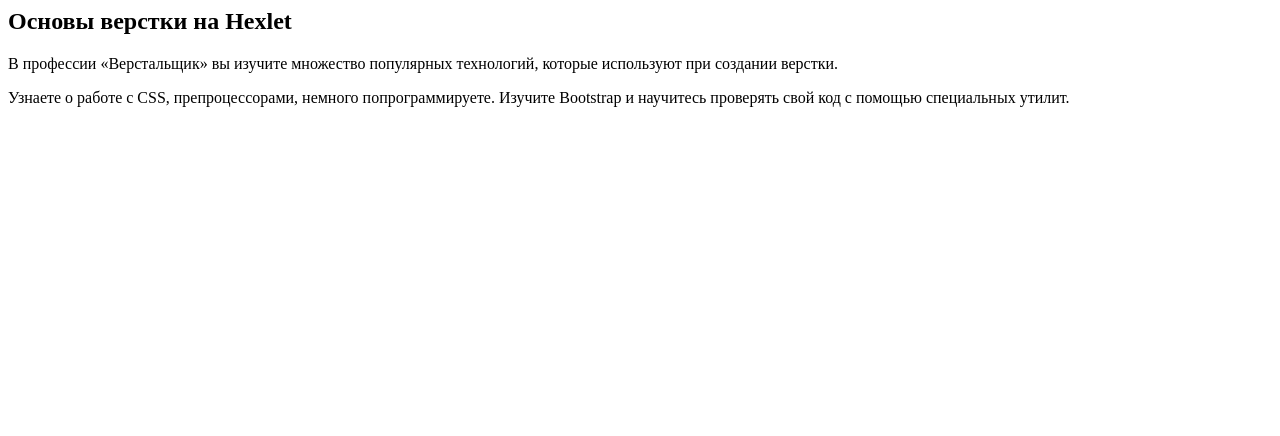
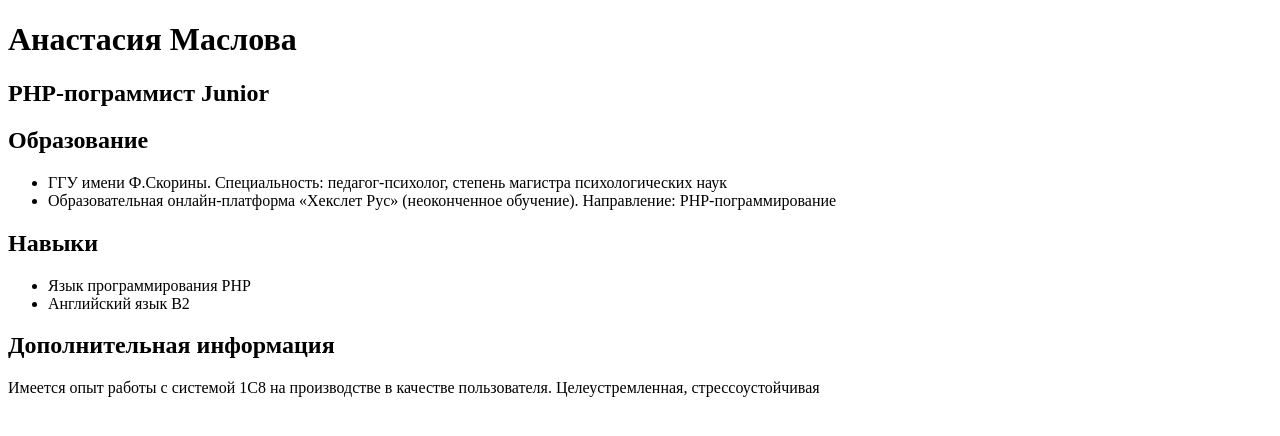
Before and after one commit to AnastasiyaMaslavapuuh/AnastasiyaMaslavapuuh.github.io, a plain HTML site: page index.html in a window 1280 px wide. Drawn offline with Linux system fonts and the light colour scheme.

Commit message:
Update index.html

```diff
--- a/index.html
+++ b/index.html
@@ -1,13 +1,39 @@
-<section>
-  <h1>Основы верстки на Hexlet</h1>
+<!DOCTYPE html>
+<html lang="ru">
+<head>
+    <meta charset="UTF-8">
+    <meta name="viewport" content="width=device-width, initial-scale=1.0">
+    <link rel="stylesheet" href="style.css">
+    <title>Document</title>
+</head>
+<body>
+   <main>
+      <h1>Анастасия Маслова</h1>
+      <h2>PHP-пограммист Junior</h2>
+      <section>
+        <h2>Образование</h2>
+        <p>
+          <ul>
+            <li>ГГУ имени Ф.Скорины. Специальность: педагог-психолог, степень магистра психологических наук</li>
+            <li>Образовательная онлайн-платформа «Хекслет Рус» (неоконченное обучение). Направление: PHP-пограммирование</li>
+          </ul>
+        </p>
+      </section>
 
-  <p>
-    В профессии «Верстальщик» вы изучите множество популярных технологий,
-    которые используют при создании верстки.
-  </p>
+      <section>
+        <h2>Навыки</h2>
+        <p>
+          <ul>
+            <li>Язык программирования PHP</li>
+            <li>Английский язык B2</li>
+          </ul>
+        </p>
+      </section>
 
-  <p>
-    Узнаете о работе с CSS, препроцессорами, немного попрограммируете. Изучите
-    Bootstrap и научитесь проверять свой код с помощью специальных утилит.
-  </p>
-</section>
+      <section>
+        <h2>Дополнительная информация</h2>
+        <p>Имеется опыт работы с системой 1С8 на производстве в качестве пользователя. Целеустремленная, стрессоустойчивая</p>
+      </section>
+    </main>
+</body>
+</html>
```
